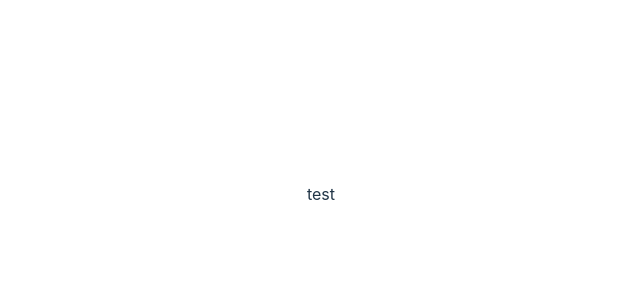
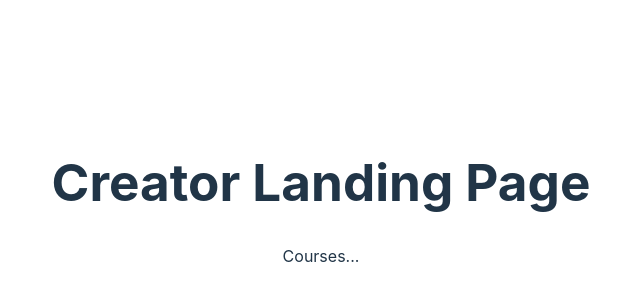
Before and after one commit to andrewf28/gumroad_app, a React (Vite) app in the folder gumroad_landing/client/: page / in a window 1280 px wide. Shown: the part 206-506 px from the top of the page, without its empty margins (319-959 px from the left). Built offline with nearby package versions, Linux system fonts and the light colour scheme.

Commit message:
setting up course components

```diff
--- a/gumroad_landing/client/src/App.jsx
+++ b/gumroad_landing/client/src/App.jsx
@@ -1,12 +1,15 @@
 import { useState } from 'react'
-import reactLogo from './assets/react.svg'
-import viteLogo from '/vite.svg'
+
 import './App.css'
+import CoursesList from "./features/courses/CoursesList"
 
 function App() {
   const [count, setCount] = useState(0)
 
-  return <>test</>
+  return <>
+  <h1>Creator Landing Page</h1>
+  <CoursesList/>
+  </>
 }
 
 export default App
--- /dev/null
+++ b/gumroad_landing/client/src/features/courses/CoursesList.jsx
@@ -0,0 +1,7 @@
+function CoursesList() {
+    return (
+    <>Courses...</>
+    )
+}
+
+export default CoursesList;
```
